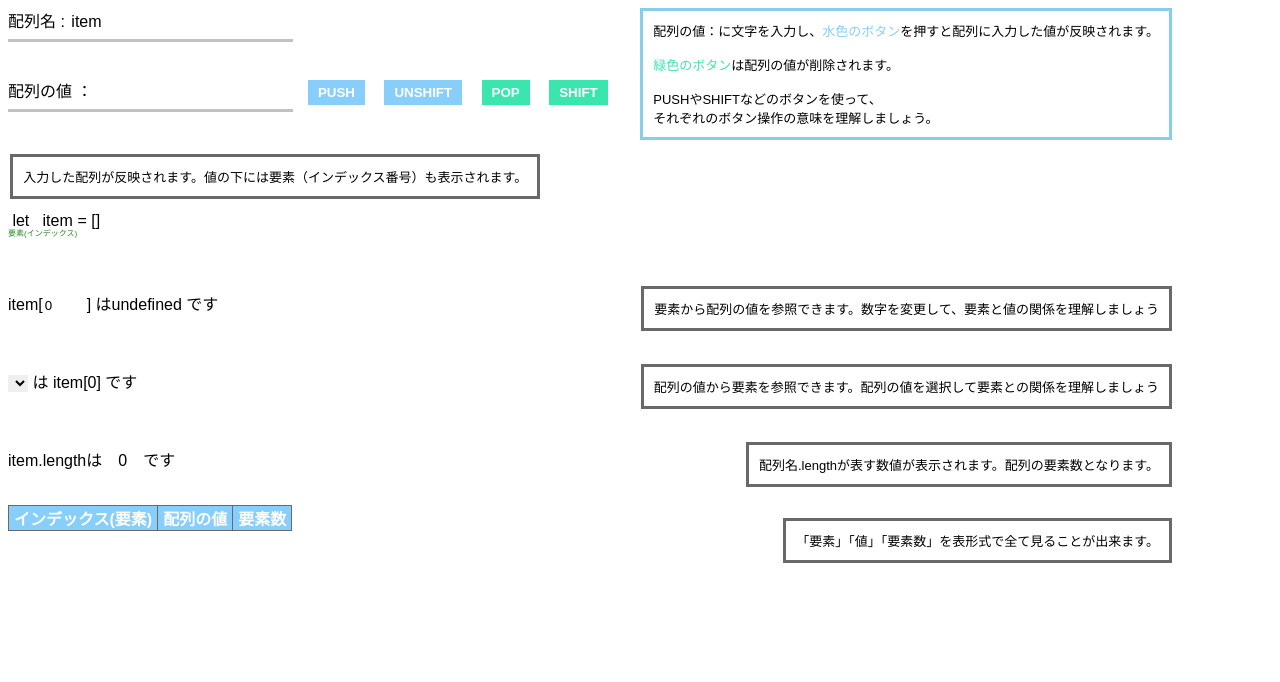
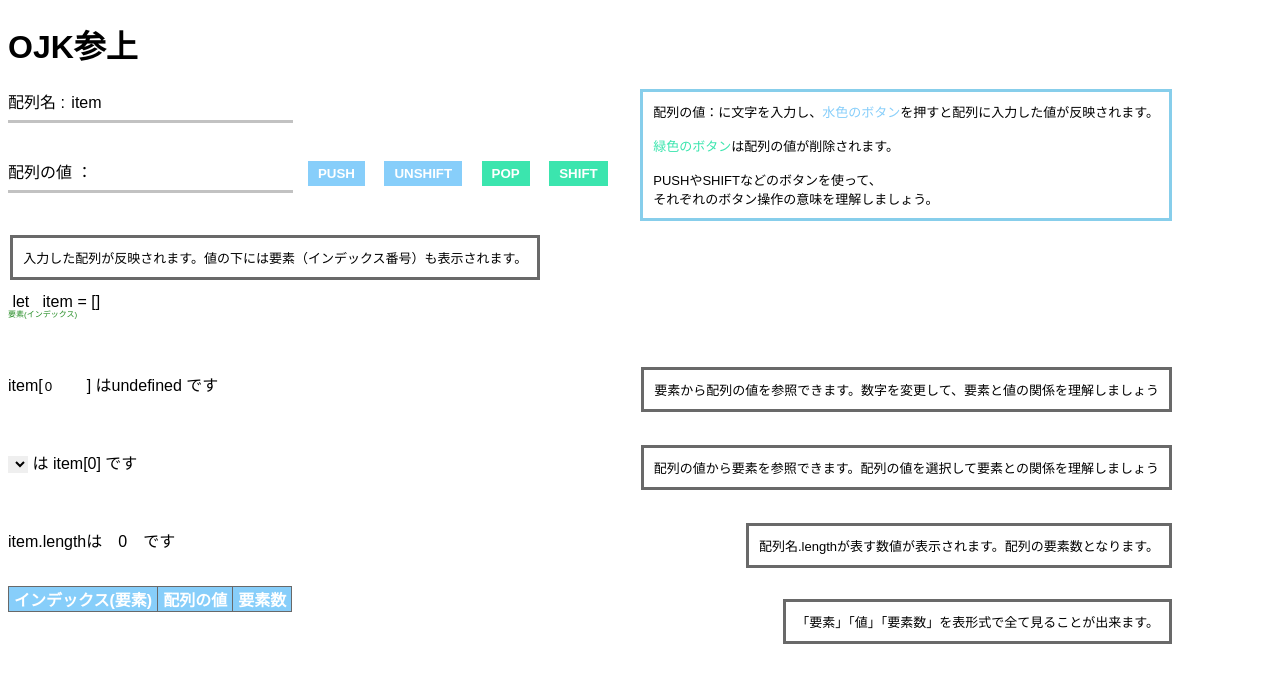
Before and after one commit to chiroru08/hairetsu-appli, a plain HTML site: page hairetsu.html in a window 1280 px wide. Shown: the top 682 px of the page. Drawn offline with nearby package versions, Linux system fonts and the light colour scheme.

Commit message:
落書き

```diff
--- a/hairetsu.html
+++ b/hairetsu.html
@@ -9,6 +9,7 @@
 
 <div id="app">
 
+  <h1>OJK参上</h1>
 
     <p id="mmmm" style="float: right">配列の値：に文字を入力し、<span id="asa">水色のボタン</span>を押すと配列に入力した値が反映されます。<br><br><span id="asa2">緑色のボタン</span>は配列の値が削除されます。
     <br><br>PUSHやSHIFTなどのボタンを使って、<br>それぞれのボタン操作の意味を理解しましょう。</p>
```
